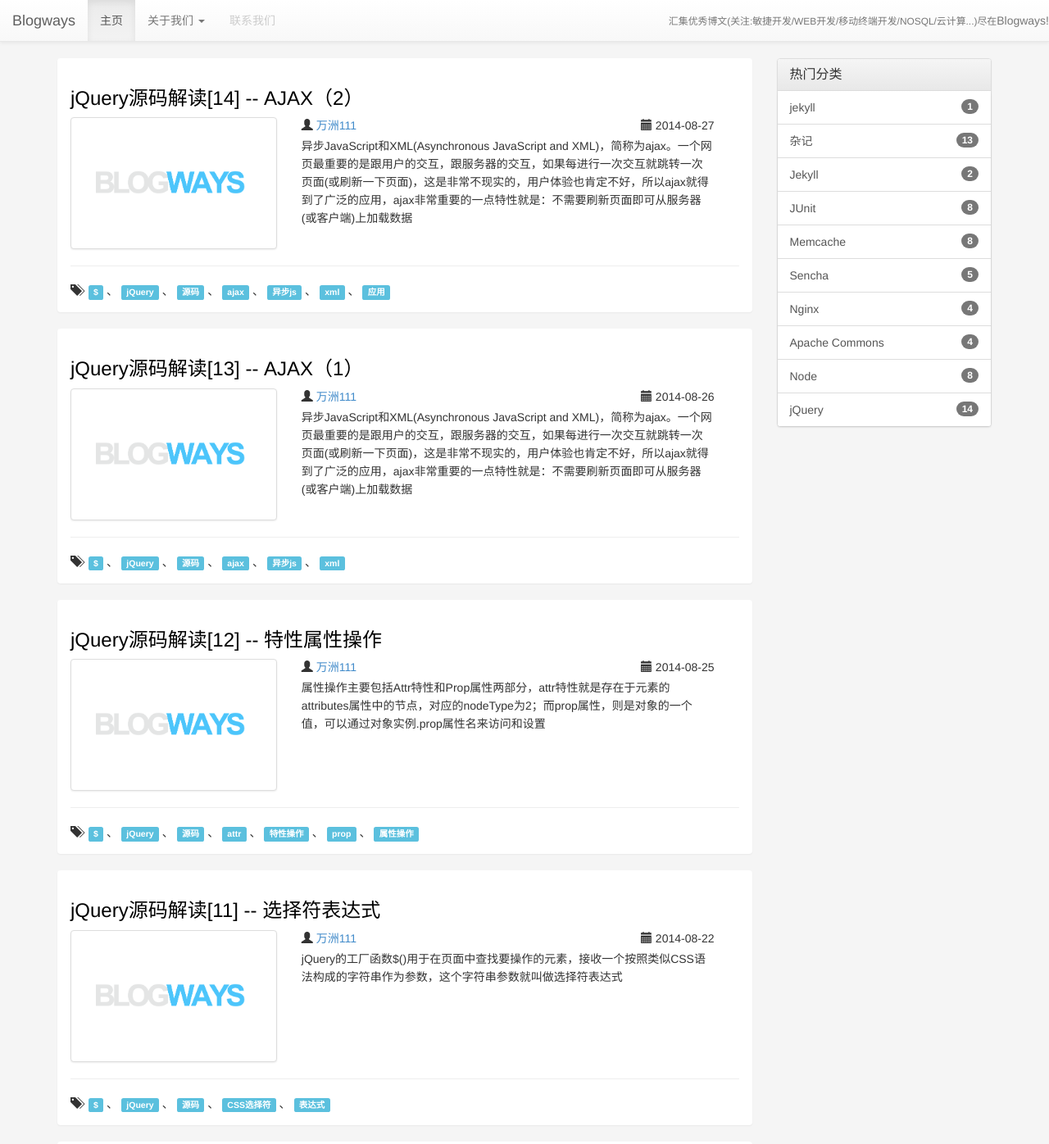
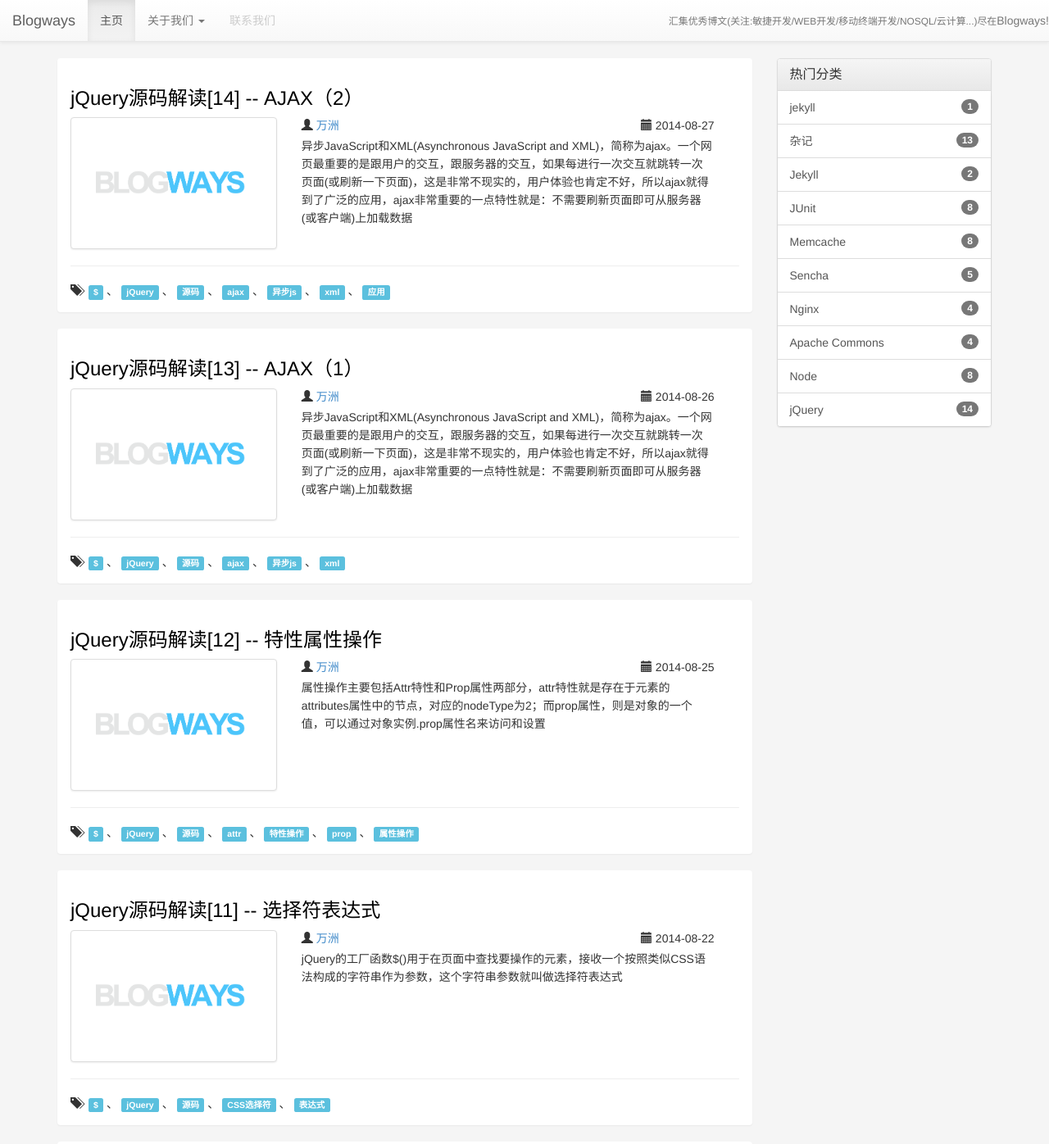
Before and after one commit to wanzhou/jenkin.jekyll, a Jekyll site: the page built from index.html, in a window 1280 px wide and 1400 px high. Shown: the top 1396 px of the window at 82% size. Built offline with Jekyll 4.4.1, drawn with Linux system fonts in a browser that asks for light colours; Markdown is read by kramdown in place of the engine named in the settings; the list of posts is cut into pages by our own code; comment, search, counter and statistics services are not loaded; some of the changed text lies outside the part shown.

Commit message:
remove test index.html 111

```diff
--- a/index.html
+++ b/index.html
@@ -51,7 +51,7 @@ limit_tags: 8
                                         <span class='glyphicon glyphicon-user'></span>
                                         <span class='sr-only'>{{ page.posted_by }}&nbsp;:&nbsp;</span>
                                         {% for author in site.authors %}{% if post.author == author.name %}
-                                        <a href='{{ author.page_path }}'>{{ post.author | remove: ' '}}111</a>{% endif %}{% endfor %}
+                                        <a href='{{ author.page_path }}'>{{ post.author | remove: ' '}}</a>{% endif %}{% endfor %}
                                     </div>
                                     <div class='ix-article-date'>
                                         <span class='glyphicon glyphicon-calendar'></span>
```
